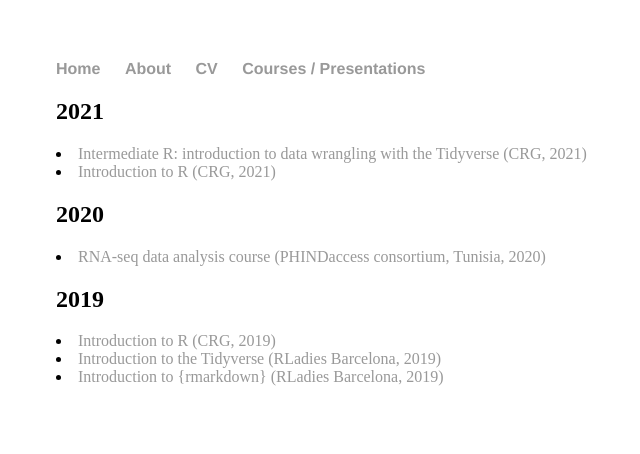
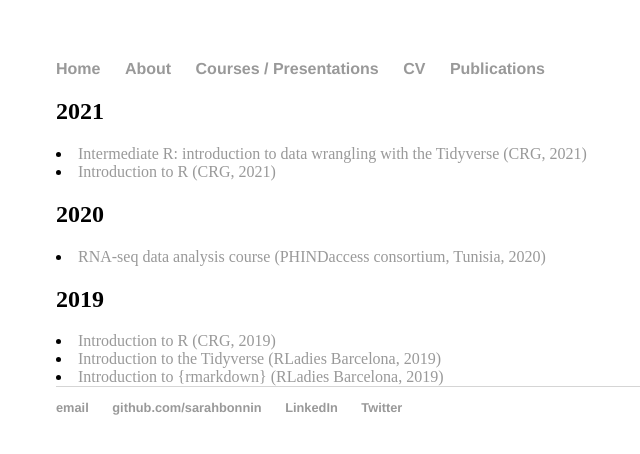
Before and after one commit to sarahbonnin/sarahbonnin.github.io, a plain HTML site: page courses.html in a window 1280 px wide. Shown: the whole page, without its empty margins (136-776 px from the left). Drawn offline with Linux system fonts and the light colour scheme.

Commit message:
Update courses.html

```diff
--- a/courses.html
+++ b/courses.html
@@ -10,9 +10,10 @@
                 <nav>
                 <ul>
                         <li><a href="/">Home</a></li>
-                        <li><a href="/about">About</a></li>
-                        <li><a href="/cv">CV</a></li>
-                        <li><a href="/courses">Courses / Presentations</a></li>
+	        	<li><a href="/about">About</a></li>
+			<li><a href="/courses">Courses / Presentations</a></li>
+        		<li><a href="/cv">CV</a></li>
+			<li><a href="/publications">Publications</a></li>
 
                 </ul>
                 </nav>
@@ -32,6 +33,17 @@
 <li><a href="https://sarahbonnin.github.io/RLadies_Tidyverse">Introduction to the Tidyverse (RLadies Barcelona, 2019)</a></li>
 <li><a href="https://sarahbonnin.github.io/RLadies_Rmarkdown">Introduction to {rmarkdown} (RLadies Barcelona, 2019)</a></li>
 
+                		<footer>
+    		<ul>
+        		<li><a href="mailto:bonninsarah@gmail.com">email</a></li>
+        		<li><a href="https://github.com/sarahbonnin">github.com/sarahbonnin</a></li>
+			<li><a href="https://www.linkedin.com/in/sarahbonnin/">LinkedIn</a></li>
+			<li><a href="https://twitter.com/SarahFBonnin">Twitter</a></li>
+		</ul>
+		</footer>
 
         </body>
+
+
+
 </html>
```
